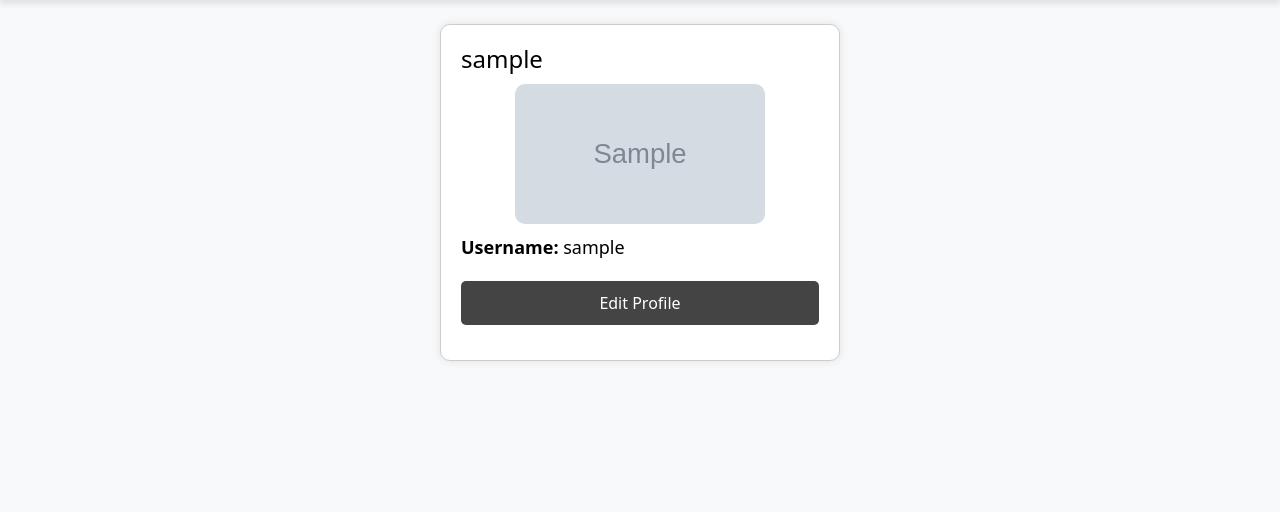
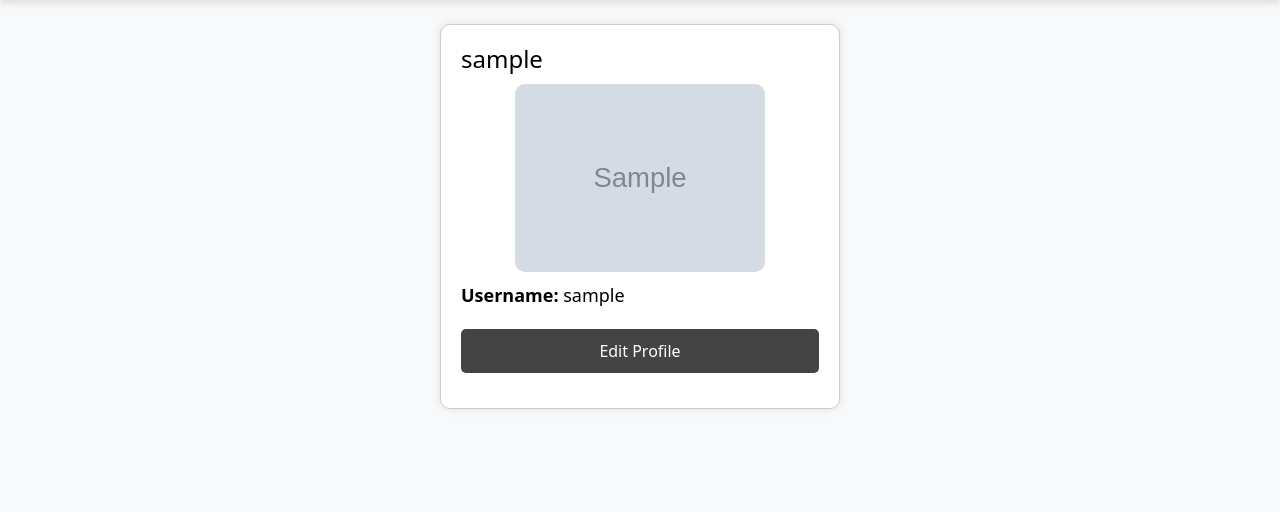
Before and after one commit to acromat1c/DTE2604, a Django app: a page that uses app/templates/base.html in a window 1280 px wide. Shown: the part 66-578 px from the top of the page. Run offline with Django 5.2, Linux system fonts and the light colour scheme; a user stored in the database is signed in; tables that the repository leaves empty hold one stand-in row (values such as "Sample post"); grey boxes marked "Sample" are stand-in pictures; data that the repository does not hold is empty.

Commit message:
Feature/default profile picture (#41)
* added default profile picture

* profile picture has a max size instead of a set size, to support different image shapes

```diff
--- a/app/static/programmingCourse/static.css
+++ b/app/static/programmingCourse/static.css
@@ -61,8 +61,8 @@ body {
 }
 
 .profile-image {
-    width: 250px;
-    height: 140px;
+    max-width: 250px;
+    max-height: 250px;
     border-radius: 10px;
     display: block;
     margin: 10px auto;
```
Also changed, not shown: app/media/default.jpg (added).
